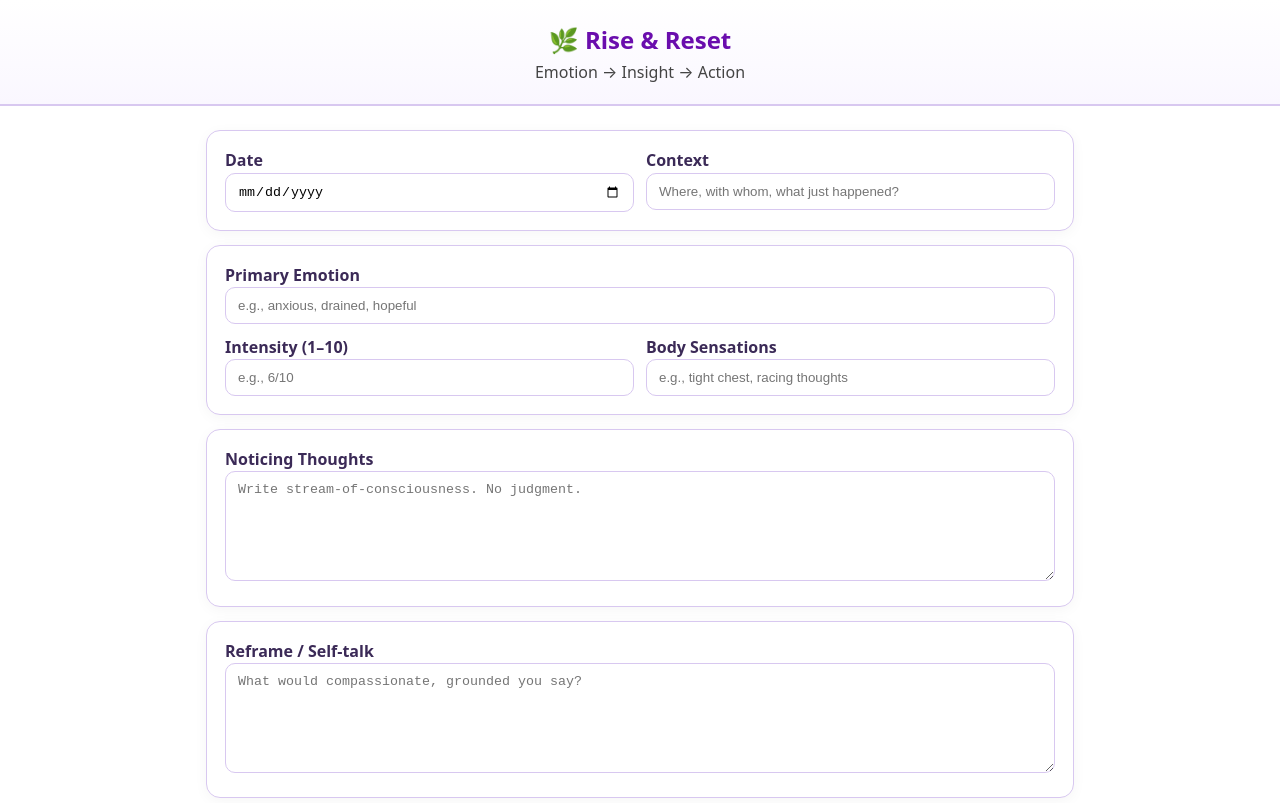
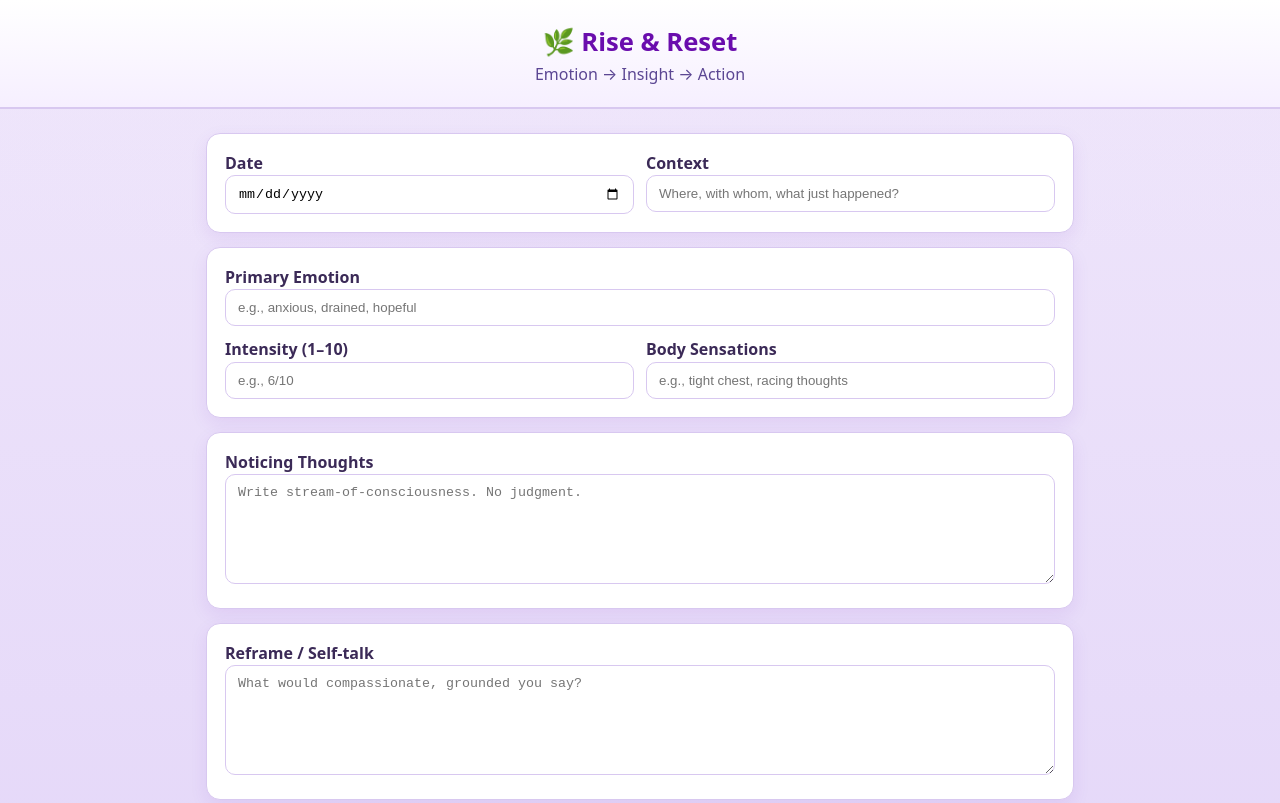
Before and after one commit to riseandresethelp-cyber/journal, a plain HTML site: page RiseAndReset_Emotion_to_Action.html in a window 1280 px wide. Shown: the top 803 px of the page. Drawn offline with Linux system fonts and the light colour scheme.

Commit message:
Update RiseAndReset_Emotion_to_Action.html

```diff
--- a/RiseAndReset_Emotion_to_Action.html
+++ b/RiseAndReset_Emotion_to_Action.html
@@ -8,26 +8,45 @@
 <title>Rise & Reset Journal - Emotion to Action</title>
 
 <style>
-  :root{ --purple:#6A0DAD; --border:#d8c8f0; }
+  :root { --purple:#6A0DAD; --border:#d8c8f0; --bg1:#efe6fb; --bg2:#e2d4f8; }
   *{box-sizing:border-box}
-  body{margin:0;background:#fff;color:#1f1f1f;font:16px/1.45 system-ui,-apple-system,Segoe UI,Roboto,Helvetica,Arial}
-  header{padding:20px 16px;text-align:center;border-bottom:2px solid var(--border);background:linear-gradient(180deg,#fff,#faf7ff)}
-  h1{margin:.2rem 0;font-size:1.5rem;color:var(--purple)}
-  .sub{color:#444}
+  body{
+    margin:0;
+    font:16px/1.45 system-ui,-apple-system,Segoe UI,Roboto,Helvetica,Arial;
+    color:#1f1f1f;
+    background: radial-gradient(1200px 400px at 50% -10%, var(--bg1), transparent),
+                linear-gradient(180deg,var(--bg1),var(--bg2));
+  }
+  header{
+    padding:20px 16px;
+    text-align:center;
+    border-bottom:2px solid var(--border);
+    background:linear-gradient(180deg,#ffffff,#f6efff);
+  }
+  h1{margin:.2rem 0;font-size:1.6rem;color:var(--purple)}
+  .sub{color:#5b4693}
   main{max-width:900px;margin:24px auto;padding:0 16px}
-  .card{background:#fff;border:1px solid var(--border);border-radius:14px;box-shadow:0 3px 14px rgba(0,0,0,.04);padding:18px;margin:14px 0}
+  .card{
+    background:#fff;border:1px solid var(--border);border-radius:14px;
+    box-shadow:0 6px 18px rgba(106,13,173,.08);
+    padding:18px;margin:14px 0
+  }
   label{font-weight:600;color:#3b2a57}
-  input[type="text"], input[type="date"], textarea, select{width:100%;padding:10px 12px;border:1px solid var(--border);border-radius:10px;background:#fff;outline:none}
+  input[type="text"], input[type="date"], textarea, select{
+    width:100%;padding:10px 12px;border:1px solid var(--border);
+    border-radius:10px;background:#fff;outline:none
+  }
   textarea{min-height:110px;resize:vertical}
   .grid-2{display:grid;grid-template-columns:1fr 1fr;gap:12px}
   .btns{display:flex;flex-wrap:wrap;gap:10px;margin-top:10px}
-  button{border:1px solid var(--purple);background:var(--purple);color:#fff;padding:10px 14px;border-radius:999px;cursor:pointer}
+  button{border:1px solid var(--purple);background:var(--purple);color:#fff;
+    padding:10px 14px;border-radius:999px;cursor:pointer}
   button.ghost{background:#fff;color:var(--purple)}
   footer{max-width:900px;margin:24px auto 60px;padding:0 16px;color:#555;text-align:center}
   .muted{font-size:.9rem;color:#666}
   @media (max-width:640px){ .grid-2{grid-template-columns:1fr} }
-  @media print { header, .btns { display:none } .card{break-inside:avoid} }
 </style>
+
 </head>
 <body>
 <header>
```
